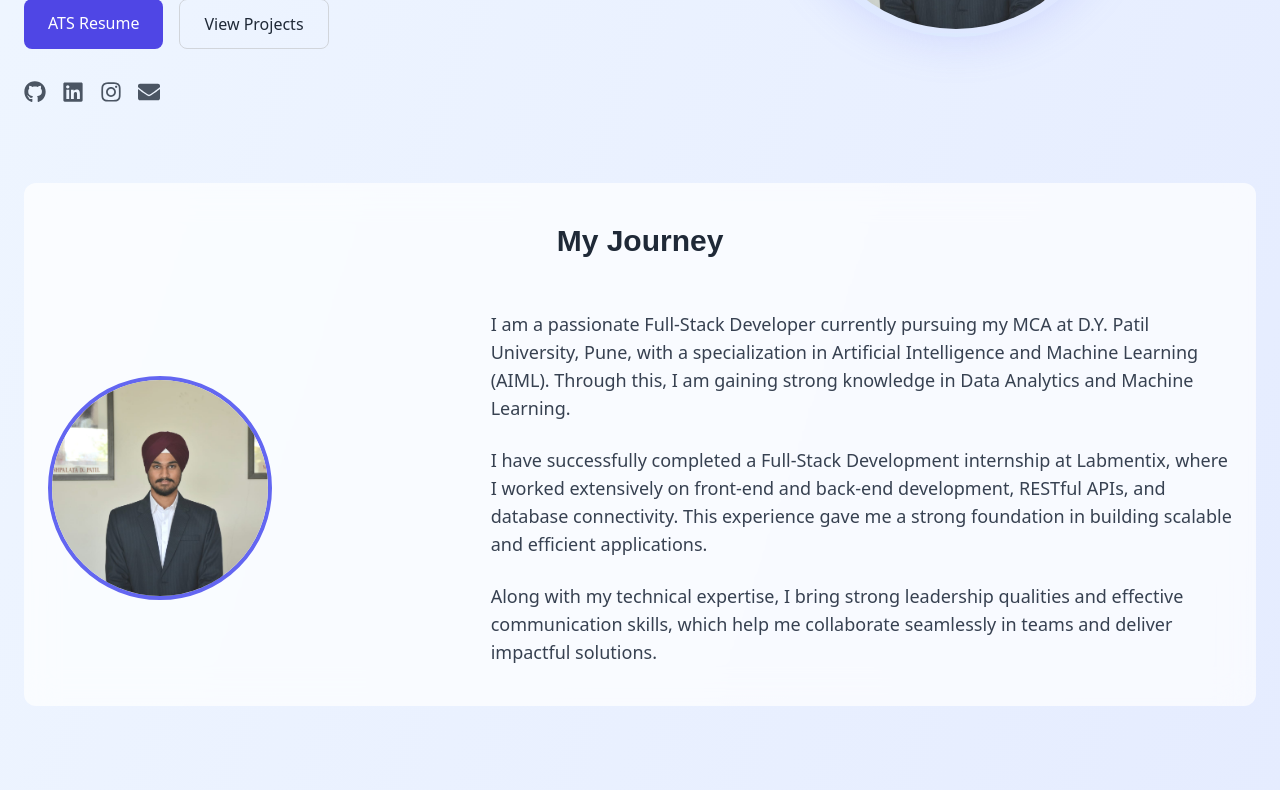
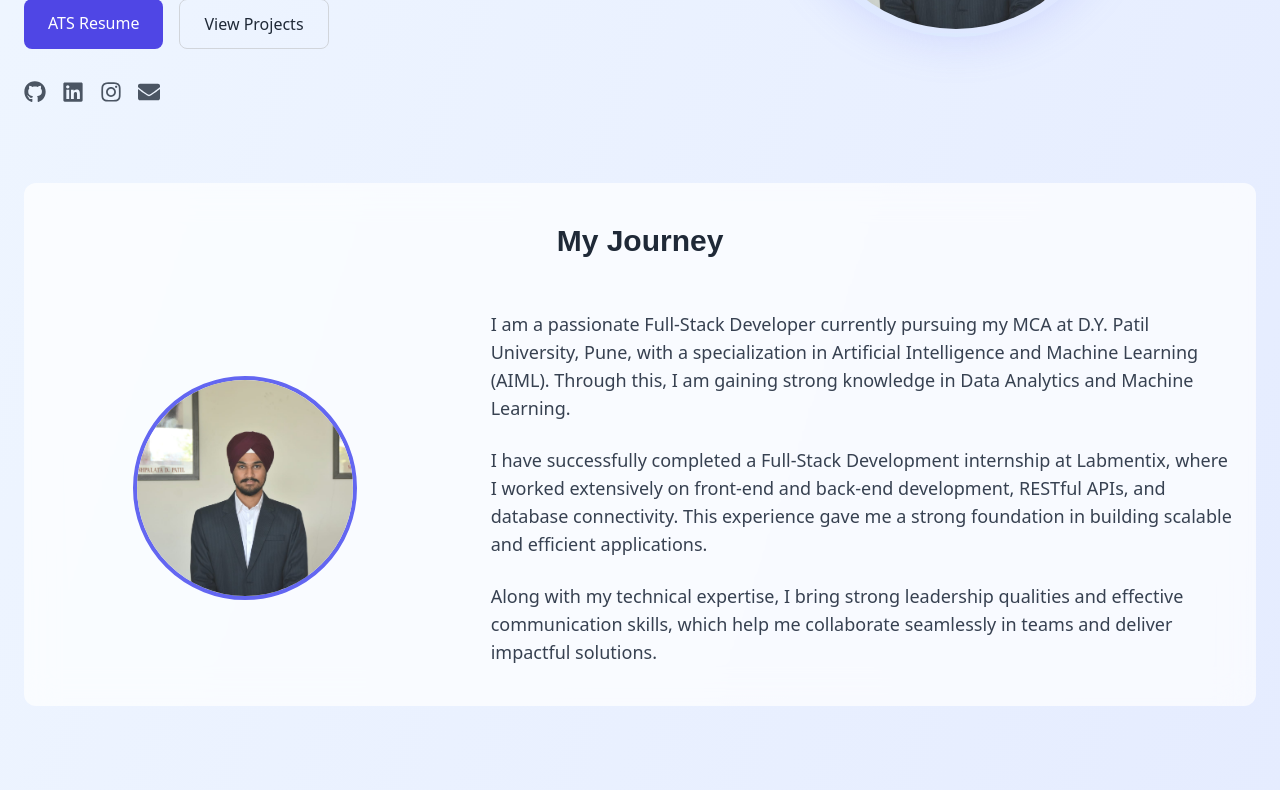
Before and after one commit to ASHMEETSINGHRENU/Portfolio, a React (Create React App) app: page /home in a window 1280 px wide. Shown: the part 493-1283 px from the top of the page. Built offline with nearby package versions, Linux system fonts and the light colour scheme.

Commit message:
recent Update

```diff
--- a/src/pages/home.js
+++ b/src/pages/home.js
@@ -170,7 +170,7 @@ const Home = () => {
               whileInView={{ opacity: 1, x: 0 }}
               transition={{ duration: 0.5 }}
               viewport={{ once: true }}
-              className="hidden md:block md:w-1/3 mb-8 md:mb-0 flex justify-center"
+              className="hidden md:flex md:w-1/3 mb-8 md:mb-0 justify-center"
             >
               <div className="w-56 h-56 rounded-full overflow-hidden border-4 border-indigo-500">
                 <img
```
